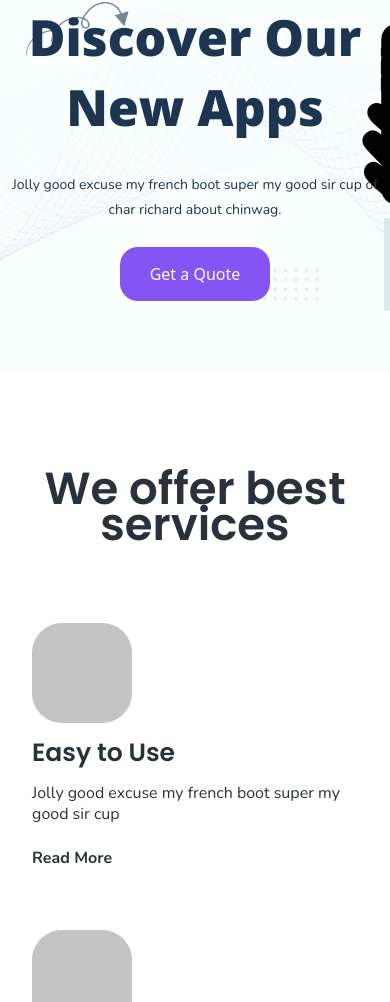
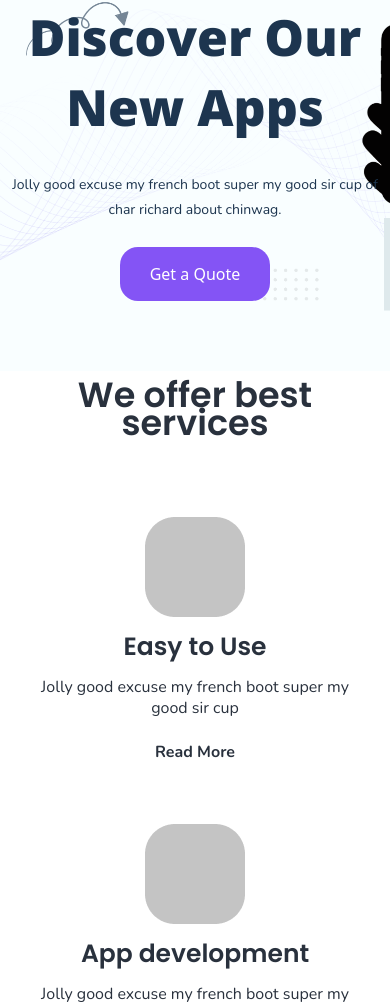
Before and after one commit to TwahidulislamDev/boot-lab-one, a plain HTML site: page index.html in a window 390 px wide. Shown: the part 88-1090 px from the top of the page. Drawn offline with nearby package versions, Linux system fonts and the light colour scheme.

Commit message:
add service responsive

```diff
--- a/css/responsive.css
+++ b/css/responsive.css
@@ -45,4 +45,13 @@
     font-size: 14px;
     padding-bottom: 25px;
   }
+  #servicePart {
+    padding: 10px 0;
+  }
+  .commonTitle h3 {
+    font-size: 35px;
+  }
+  .serviceItem {
+    text-align: center;
+  }
 }
```
